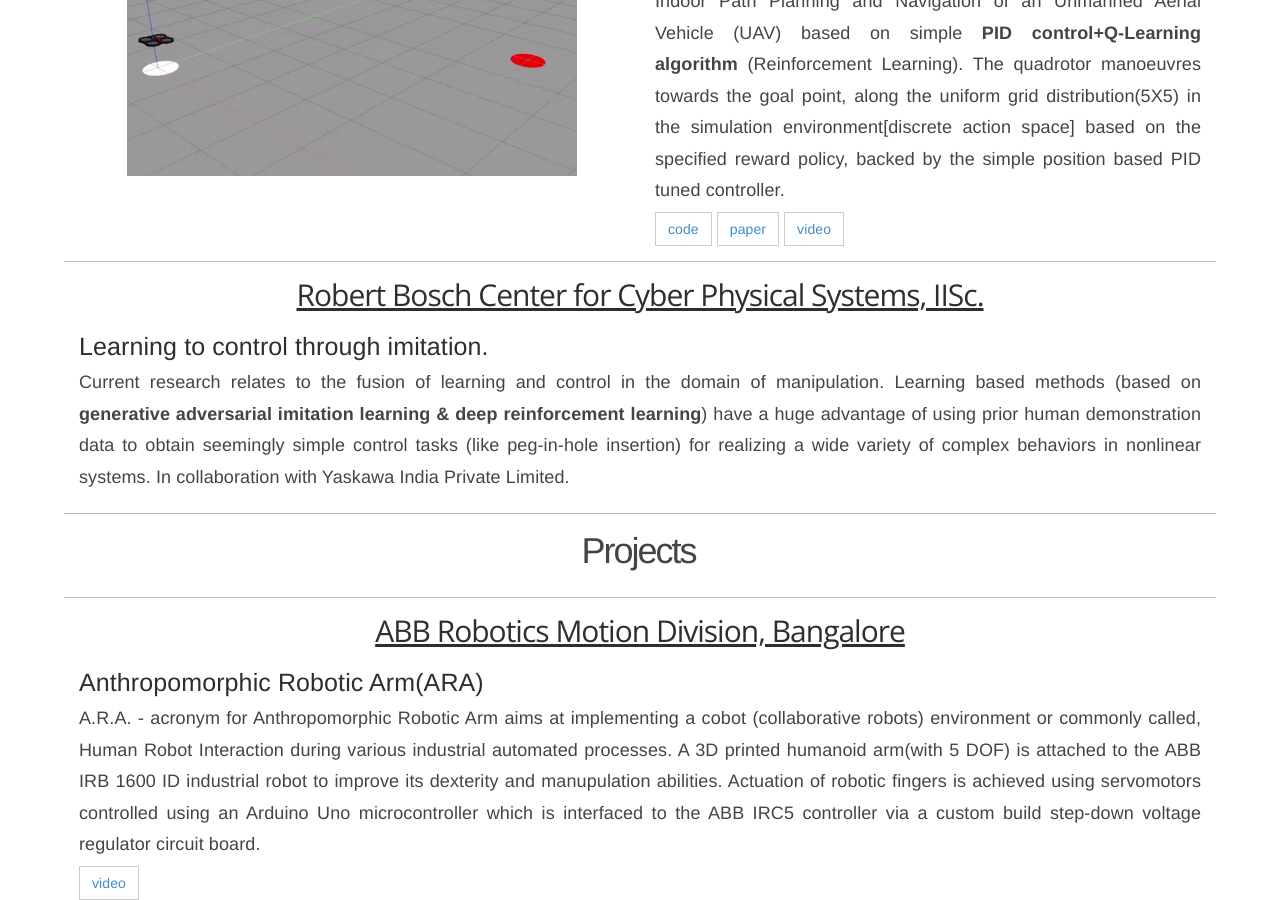
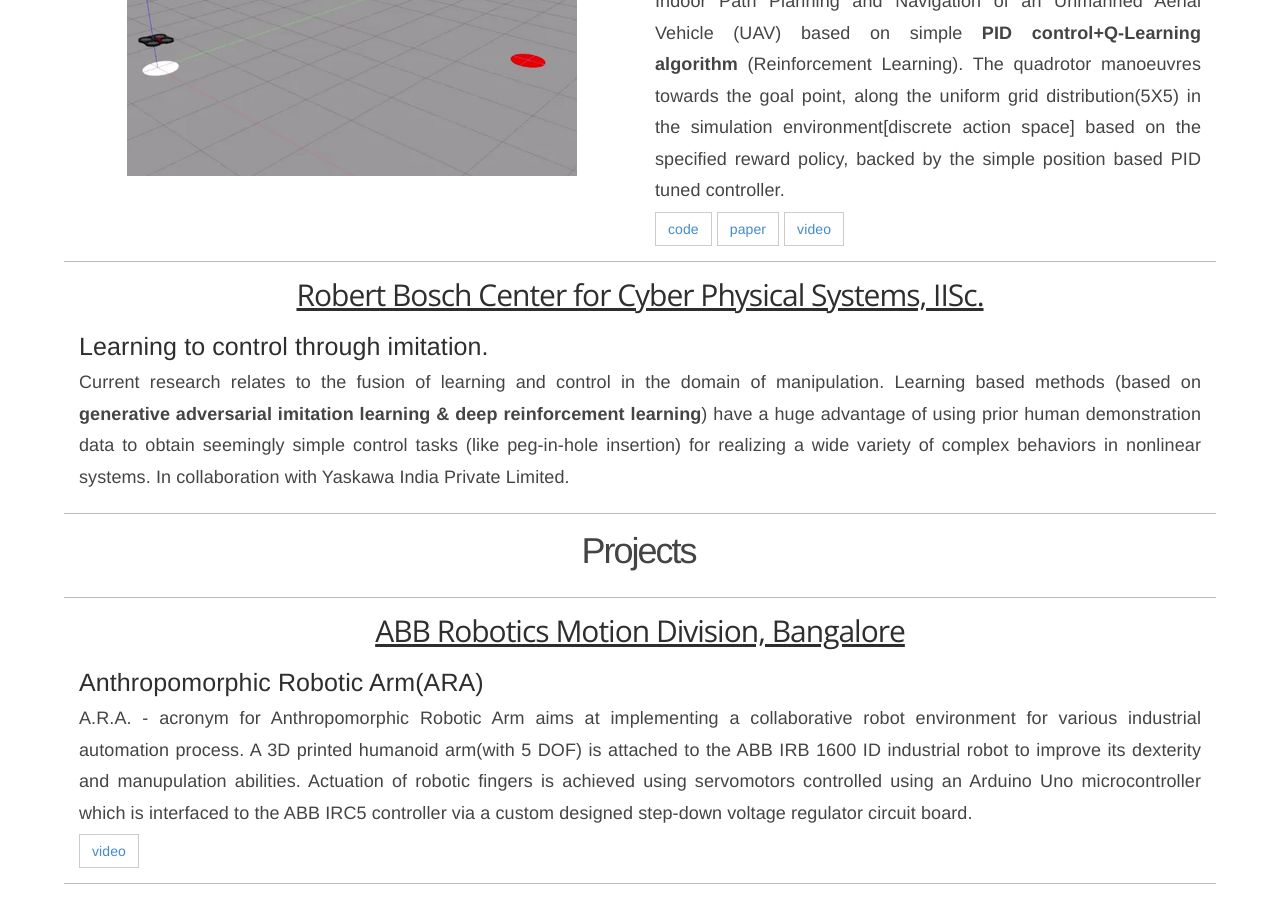
Before and after one commit to navuboy/navuboy.github.io, a Jekyll site: the page built from research.html, in a window 1280 px wide and 900 px high, scrolled down 713 px. Built offline with Jekyll 4.4.1, drawn with Linux system fonts in a browser that asks for light colours; some web fonts are replaced.

Commit message:
Updated research.md

```diff
--- a/_includes/research.md
+++ b/_includes/research.md
@@ -81,7 +81,7 @@
     <div class="col-md-12">
         <h3 class="rtitle">Anthropomorphic Robotic Arm(ARA)</h3>
         <p style="text-align:justify">
-        A.R.A. - acronym for Anthropomorphic Robotic Arm aims at implementing a cobot (collaborative robots) environment or commonly called, Human Robot Interaction during various industrial automated processes. A 3D printed humanoid arm(with 5 DOF) is attached to the ABB IRB 1600 ID industrial robot to improve its dexterity and manupulation abilities. Actuation of robotic fingers is achieved using servomotors controlled using an Arduino Uno microcontroller which is interfaced to the ABB IRC5 controller via a custom build step-down voltage regulator circuit board.
+        A.R.A. - acronym for Anthropomorphic Robotic Arm aims at implementing a collaborative robot environment for various  industrial automation process. A 3D printed humanoid arm(with 5 DOF) is attached to the ABB IRB 1600 ID industrial robot to improve its dexterity and manupulation abilities. Actuation of robotic fingers is achieved using servomotors controlled using an Arduino Uno microcontroller which is interfaced to the ABB IRC5 controller via a custom designed step-down voltage regulator circuit board.
         </p>
         <!-- <a href="{{ site.github.url }}/assets/IS_Final_Paper.pdf" class="md-link btn-default btn rbtn">paper</a>
         <a href="https://github.com/wulfebw/Independent_Study" class="md-link btn-default btn rbtn">code</a> -->
@@ -89,6 +89,8 @@
     </div>
   </div>
 </div>
+
+---
 
 <!-- <div class="container-fluid">
   <div class="row">
```
